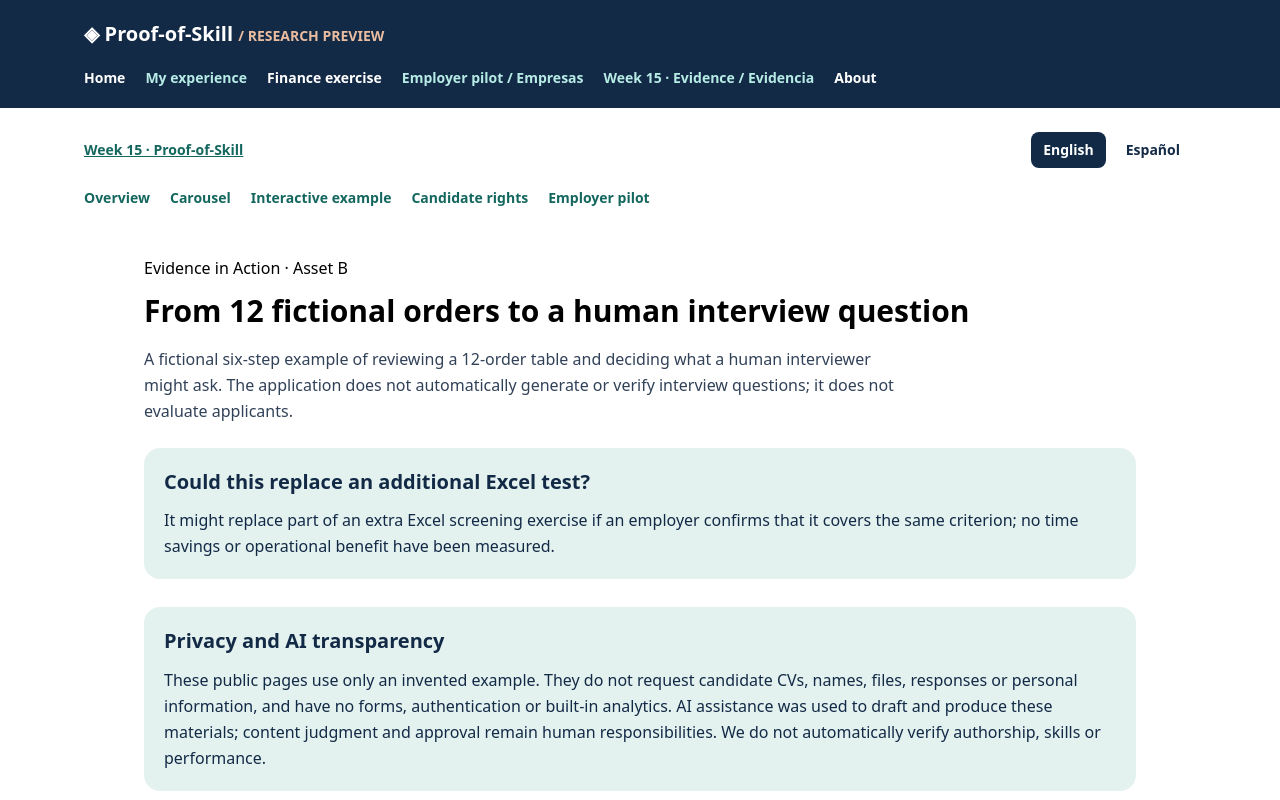
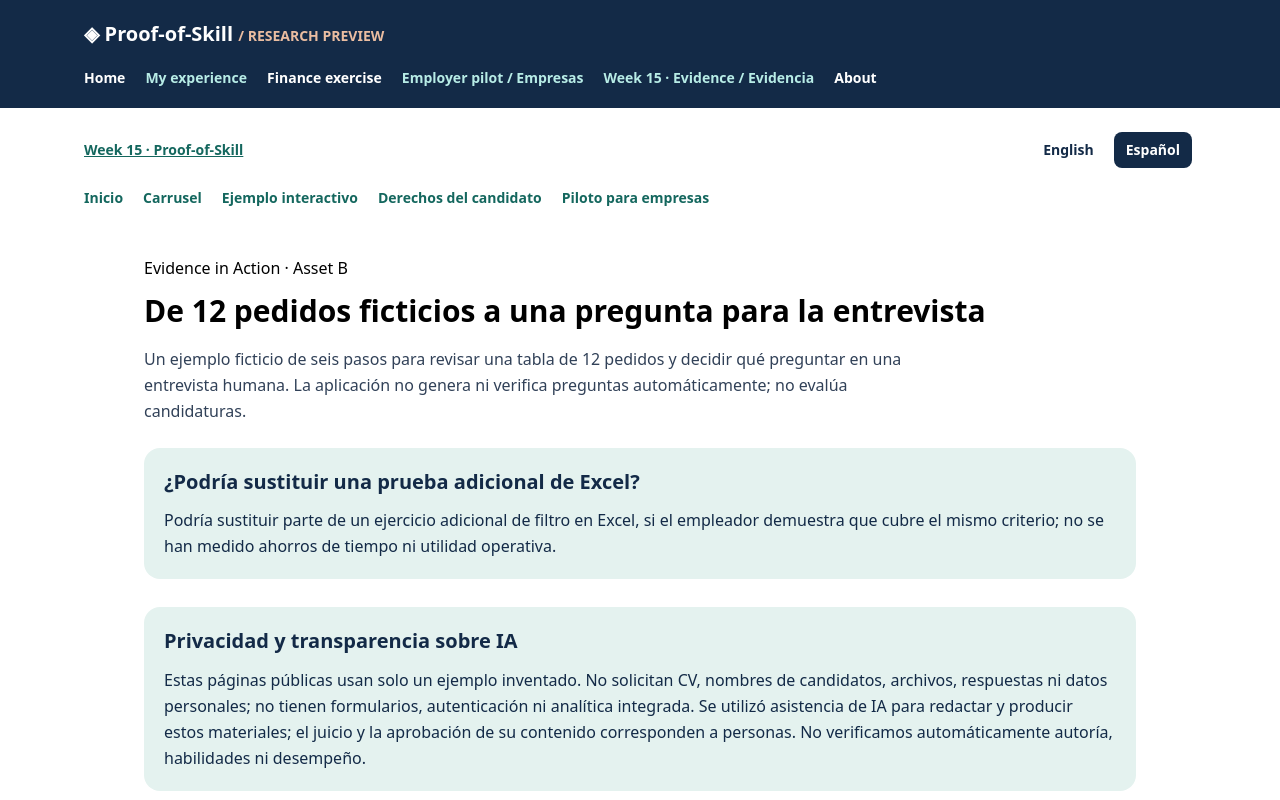
Before and after one commit to hanadagerab/proof-of-skill-week12, a Next.js app: page /week15/evidence in a window 1280 px wide. Shown: the top 800 px of the page. Built offline with nearby package versions, Linux system fonts and the light colour scheme.

Commit message:
feat(week15): default Mexico-facing integrated routes to Spanish, preserve EN choice across routes

```diff
--- a/app/week15/language.tsx
+++ b/app/week15/language.tsx
@@ -5,13 +5,13 @@ type LanguageContext={lang:Week15Lang;setLang:(lang:Week15Lang)=>void};
 const Context=createContext<LanguageContext|undefined>(undefined);
 const KEY='proof-of-skill-week15-language';
 export function Week15LanguageProvider({children}:{children:ReactNode}){
- const [lang,setLang]=useState<Week15Lang>('en');
+ const [lang,setLang]=useState<Week15Lang>('es');
  useEffect(()=>{
    try {
      const saved=window.localStorage.getItem(KEY);
      const query=new URLSearchParams(window.location.search).get('lang');
-     setLang(query==='es'||query==='en'?query:saved==='es'?'es':'en');
-   } catch { /* Persisted preference is optional; English is the existing app default. */ }
+     setLang(query==='es'||query==='en'?query:saved==='en'?'en':'es');
+   } catch { /* Persisted preference is optional; Spanish is the new-visitor Week 15 default; global candidate flows are unchanged. */ }
  },[]);
  const change=(value:Week15Lang)=>{setLang(value);try{window.localStorage.setItem(KEY,value);}catch{ /* usable without storage */ }};
  return <Context.Provider value={{lang,setLang:change}}>{children}</Context.Provider>;
```
